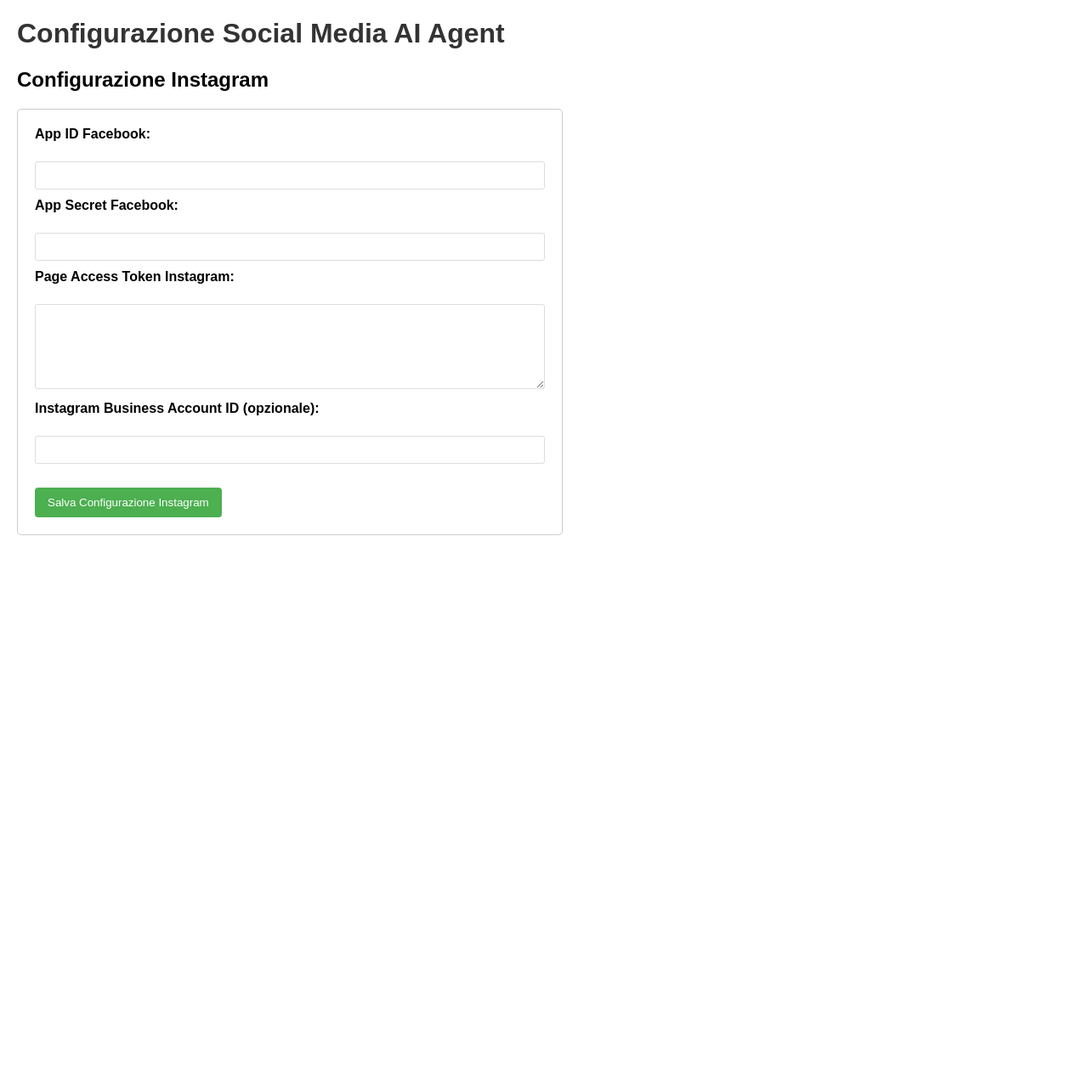
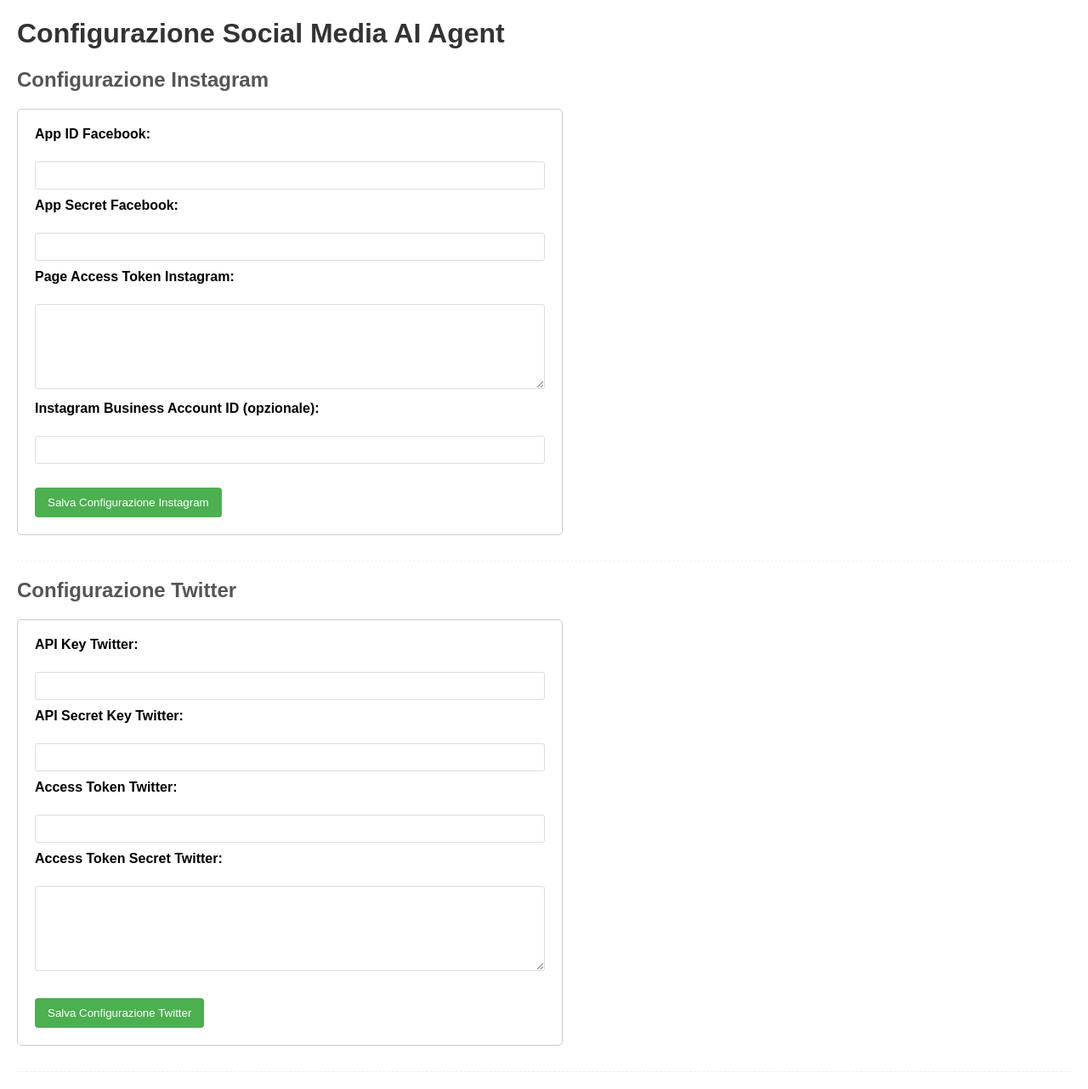
Before and after one commit to Dykarz/social-media-ai-agent, a Flask app: template webapp/templates/config.html in a window 1280 px wide. Shown: the whole page at 85% size. Before the commit the page ends 630 px from the top, so only its background shows below. Run offline with Flask 3, Linux system fonts and the light colour scheme; the template is opened without the code that fills it, so the values that code supplies are empty.

Commit message:
UI: Aggiunta configurazione Twitter e messaggi di feedback

```diff
--- a/webapp/app.py
+++ b/webapp/app.py
@@ -1,18 +1,19 @@
-from flask import Flask, render_template, request, redirect, url_for
+from flask import Flask, render_template, request, redirect, url_for, flash
 import yaml
 import os
 
 app = Flask(__name__)
-CONFIG_FILE_PATH = os.path.join('..', 'config', 'config.yaml') # Percorso relativo al file config.yaml
+app.secret_key = "super segreto" # Chiave segreta per usare Flask flash (messaggi di feedback)
+CONFIG_FILE_PATH = os.path.join('..', 'config', 'config.yaml')
 
 def load_config():
     """Carica la configurazione dal file YAML."""
     try:
         with open(CONFIG_FILE_PATH, 'r') as file:
-            config = yaml.safe_load(file) or {} # Se file vuoto, carica un dizionario vuoto
+            config = yaml.safe_load(file) or {}
         return config
     except FileNotFoundError:
-        return {} # Se file non trovato, restituisce un dizionario vuoto
+        return {}
 
 def save_config(config_data):
     """Salva la configurazione nel file YAML."""
@@ -22,19 +23,42 @@ def save_config(config_data):
 @app.route('/', methods=['GET', 'POST'])
 def config_page():
     config = load_config()
-    instagram_config = config.get('instagram', {}) # Prende la config instagram esistente o un dizionario vuoto
+    instagram_config = config.get('instagram', {})
+    twitter_config = config.get('twitter', {}) # Carica anche config Twitter
 
     if request.method == 'POST':
-        instagram_config['app_id'] = request.form.get('instagram_app_id')
-        instagram_config['app_secret'] = request.form.get('instagram_app_secret')
-        instagram_config['page_access_token'] = request.form.get('instagram_page_access_token')
-        instagram_config['instagram_business_account_id'] = request.form.get('instagram_business_account_id')
+        form_type = request.form.get('form_type') # Determina quale form è stato inviato
 
-        config['instagram'] = instagram_config # Aggiorna la sezione instagram nella config principale
+        if form_type == 'instagram':
+            instagram_config['app_id'] = request.form.get('instagram_app_id')
+            instagram_config['app_secret'] = request.form.get('instagram_app_secret')
+            instagram_config['page_access_token'] = request.form.get('instagram_page_access_token')
+            instagram_config['instagram_business_account_id'] = request.form.get('instagram_business_account_id')
+            config['instagram'] = instagram_config
+            flash('Configurazione Instagram salvata con successo!', 'success') # Messaggio di successo
+
+        elif form_type == 'twitter':
+            twitter_config['twitter_api_key'] = request.form.get('twitter_api_key')
+            twitter_config['twitter_api_secret_key'] = request.form.get('twitter_api_secret_key')
+            twitter_config['twitter_access_token'] = request.form.get('twitter_access_token')
+            twitter_config['twitter_access_token_secret'] = request.form.get('twitter_access_token_secret')
+            config['twitter'] = twitter_config
+            flash('Configurazione Twitter salvata con successo!', 'success') # Messaggio di successo
+
         save_config(config)
-        return redirect(url_for('config_page')) # Ricarica la pagina per mostrare i valori salvati
+        return redirect(url_for('config_page')) # Ricarica per mostrare messaggi e valori salvati
 
-    return render_template('config.html', instagram_config=instagram_config)
+    # Passa sia instagram_config che twitter_config al template
+    return render_template('config.html', instagram_config=instagram_config, twitter_config=twitter_config, messages=flash_messages())
+
+def flash_messages():
+    """Recupera e formatta i messaggi flash di Flask per passarli al template."""
+    messages = flash()
+    formatted_messages = []
+    for message, category in messages:
+        formatted_messages.append({'message': message, 'category': category})
+    return formatted_messages
+
 
 if __name__ == '__main__':
-    app.run(debug=True) # debug=True SOLO per sviluppo, disabilitare in produzione
+    app.run(debug=True)
--- a/webapp/templates/config.html
+++ b/webapp/templates/config.html
@@ -9,6 +9,10 @@
         }
         h1 {
             color: #333;
+        }
+        h2 {
+            color: #555;
+            margin-top: 20px;
         }
         form {
             max-width: 600px;
@@ -28,10 +32,10 @@
             margin-bottom: 10px;
             border: 1px solid #ddd;
             border-radius: 3px;
-            box-sizing: border-box; /* Important to include padding and border in element's total width and height */
+            box-sizing: border-box;
         }
         textarea {
-            height: 100px; /* Example height for textarea */
+            height: 100px;
         }
         button[type="submit"] {
             background-color: #4CAF50;
@@ -50,7 +54,15 @@
             border-bottom: 1px dashed #eee;
         }
         .config-section:last-child {
-            border-bottom: none; /* No border for the last section */
+            border-bottom: none;
+        }
+        .error-message {
+            color: red;
+            margin-top: 5px;
+        }
+        .success-message {
+            color: green;
+            margin-top: 5px;
         }
     </style>
 </head>
@@ -59,7 +71,7 @@
 
     <div class="config-section">
         <h2>Configurazione Instagram</h2>
-        <form method="POST">
+        <form method="POST" id="instagram-config-form">
             <div>
                 <label for="instagram_app_id">App ID Facebook:</label><br>
                 <input type="text" id="instagram_app_id" name="instagram_app_id" value="{{ instagram_config.app_id or '' }}">
@@ -81,7 +93,33 @@
         </form>
     </div>
 
-    <!-- In futuro potremmo aggiungere qui altre sezioni di configurazione (Twitter, etc.) -->
+    <div class="config-section">
+        <h2>Configurazione Twitter</h2>
+        <form method="POST" id="twitter-config-form">
+            <div>
+                <label for="twitter_api_key">API Key Twitter:</label><br>
+                <input type="text" id="twitter_api_key" name="twitter_api_key" value="{{ twitter_config.twitter_api_key or '' }}">
+            </div>
+            <div>
+                <label for="twitter_api_secret_key">API Secret Key Twitter:</label><br>
+                <input type="text" id="twitter_api_secret_key" name="twitter_api_secret_key" value="{{ twitter_config.twitter_api_secret_key or '' }}">
+            </div>
+            <div>
+                <label for="twitter_access_token">Access Token Twitter:</label><br>
+                <input type="text" id="twitter_access_token" name="twitter_access_token" value="{{ twitter_config.twitter_access_token or '' }}">
+            </div>
+            <div>
+                <label for="twitter_access_token_secret">Access Token Secret Twitter:</label><br>
+                <textarea id="twitter_access_token_secret" name="twitter_access_token_secret">{{ twitter_config.twitter_access_token_secret or '' }}</textarea>
+            </div>
+            <br>
+            <button type="submit">Salva Configurazione Twitter</button>
+        </form>
+    </div>
+
+    <div id="feedback-messages">
+        <!-- Qui verranno mostrati messaggi di feedback (successo/errore) -->
+    </div>
 
 </body>
 </html>
```
